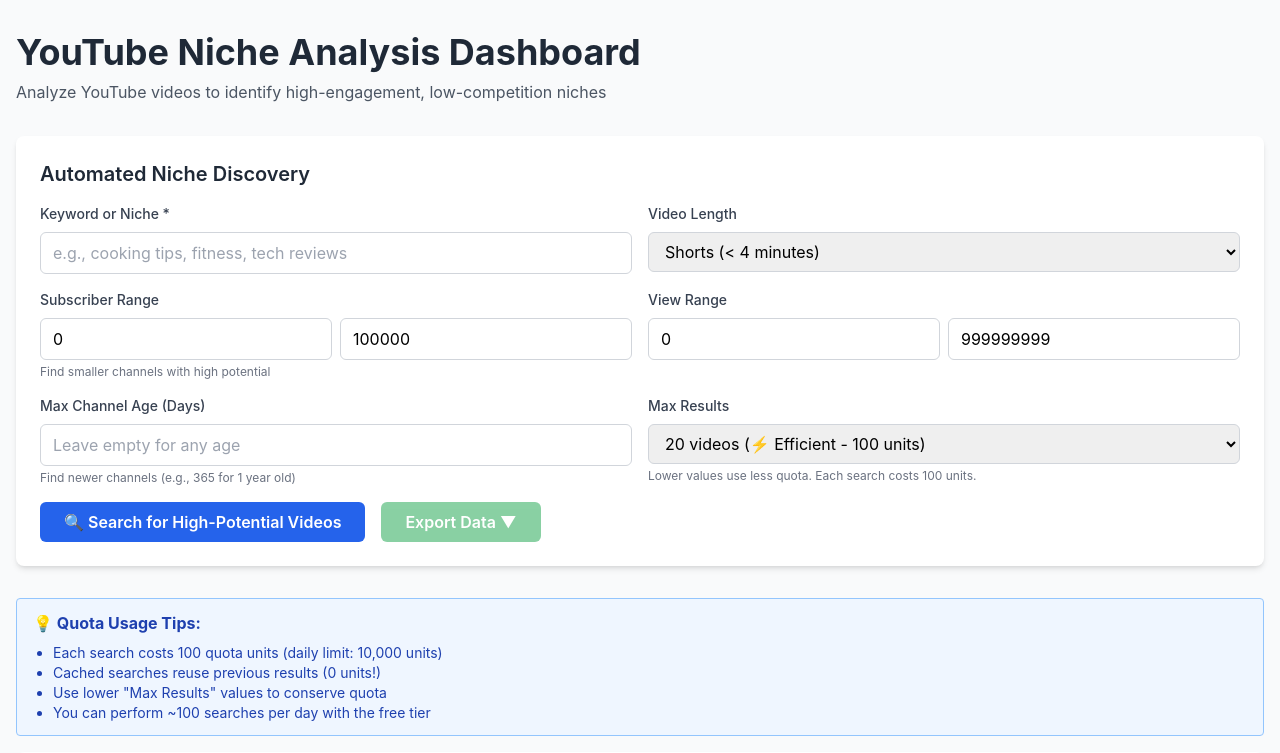
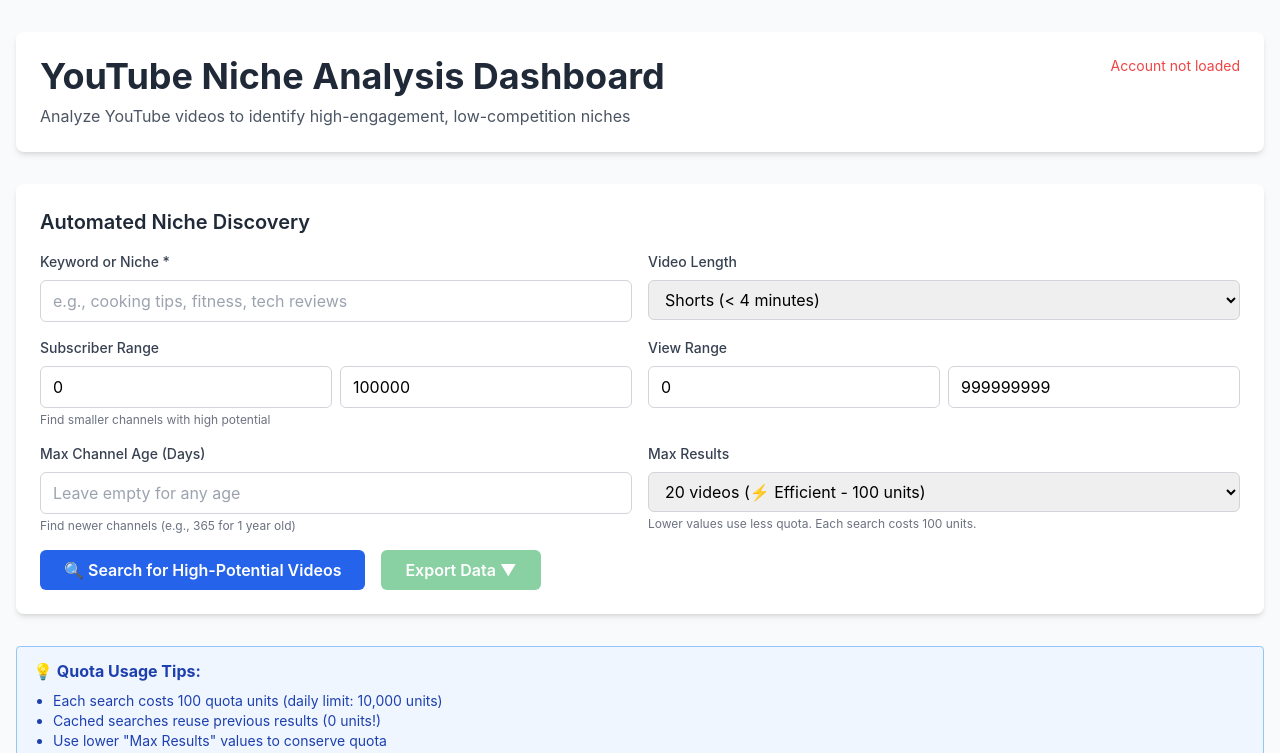
Before and after one commit to Anthonytesla02/YoutubeNichePro, a Flask app: page / in a window 1280 px wide. Shown: the top 753 px of the page. Run offline with Flask 3, Linux system fonts and the light colour scheme; some libraries are stand-ins or nearby versions.

Commit message:
Add ability to easily connect and manage YouTube account integration
Refactors Replit connector logic into separate functions and adds a new API endpoint for retrieving YouTube connection information, along with frontend updates to display account status and manage connections.

Replit-Commit-Author: Agent
Replit-Commit-Session-Id: d4433802-58b6-4c2e-9c33-de1d2448086f
Replit-Commit-Checkpoint-Type: full_checkpoint
Replit-Commit-Event-Id: 08c78eb2-ddfc-4ece-99ef-32734dd3378a
Replit-Commit-Screenshot-Url: https://storage.googleapis.com/screenshot-production-us-central1/6b38d1d1-4ba6-4a7f-9886-1cd3bbbeb0d8/d4433802-58b6-4c2e-9c33-de1d2448086f/ScET7Vx

```diff
--- a/app.py
+++ b/app.py
@@ -17,40 +17,54 @@ app.config['SECRET_KEY'] = os.getenv('SECRET_KEY', 'dev-secret-key')
 
 CACHE_FILE = 'data/cache.json'
 
+def get_replit_connector_headers():
+    """Get headers for Replit connector API calls"""
+    repl_identity = os.getenv('REPL_IDENTITY')
+    web_repl_renewal = os.getenv('WEB_REPL_RENEWAL')
+
+    x_replit_token = None
+    if repl_identity:
+        x_replit_token = 'repl ' + repl_identity
+    elif web_repl_renewal:
+        x_replit_token = 'depl ' + web_repl_renewal
+
+    if not x_replit_token:
+        raise Exception("Replit environment not configured")
+
+    return {
+        'Accept': 'application/json',
+        'X_REPLIT_TOKEN': x_replit_token
+    }
+
+def get_youtube_connection_info():
+    """Get YouTube connection info and settings"""
+    hostname = os.getenv('REPLIT_CONNECTORS_HOSTNAME')
+    if not hostname:
+        raise Exception("Replit environment not configured")
+
+    headers = get_replit_connector_headers()
+    response = requests.get(
+        f'https://{hostname}/api/v2/connection?include_secrets=true&connector_names=youtube',
+        headers=headers
+    )
+
+    if response.status_code != 200:
+        raise Exception(f"Failed to connect to YouTube connector: HTTP {response.status_code}")
+
+    connection_data = response.json()
+    if not connection_data.get('items'):
+        return None
+
+    return connection_data['items'][0]
+
 def get_youtube_client():
     """Get authenticated YouTube client using Replit integration"""
     try:
-        hostname = os.getenv('REPLIT_CONNECTORS_HOSTNAME')
-        x_replit_token = None
+        connection_settings = get_youtube_connection_info()
 
-        repl_identity = os.getenv('REPL_IDENTITY')
-        web_repl_renewal = os.getenv('WEB_REPL_RENEWAL')
-
-        if repl_identity:
-            x_replit_token = 'repl ' + repl_identity
-        elif web_repl_renewal:
-            x_replit_token = 'depl ' + web_repl_renewal
-
-        if not x_replit_token or not hostname:
-            raise Exception("Replit environment not configured")
-
-        print(f"Connecting to YouTube via Replit connector...")
-        response = requests.get(
-            f'https://{hostname}/api/v2/connection?include_secrets=true&connector_names=youtube',
-            headers={
-                'Accept': 'application/json',
-                'X_REPLIT_TOKEN': x_replit_token
-            }
-        )
-
-        if response.status_code != 200:
-            raise Exception(f"Failed to connect to YouTube connector: HTTP {response.status_code}")
-
-        connection_data = response.json()
-        if not connection_data.get('items'):
+        if not connection_settings:
             raise Exception("YouTube not connected. Please set up the YouTube integration.")
 
-        connection_settings = connection_data['items'][0]
         print(f"YouTube connector status: {connection_settings.get('status', 'unknown')}")
 
         settings = connection_settings.get('settings', {})
@@ -814,5 +828,110 @@ def export_all_videos_csv():
     except Exception as e:
         return jsonify({'error': str(e)}), 404
 
+@app.route('/api/account/info')
+def get_account_info():
+    """Get current YouTube account connection status"""
+    try:
+        connection_info = get_youtube_connection_info()
+
+        if not connection_info:
+            return jsonify({
+                'success': False,
+                'connected': False,
+                'error': 'No YouTube connection found'
+            }), 404
+
+        status = connection_info.get('status', 'unknown')
+
+        try:
+            youtube = get_youtube_client()
+
+            response = youtube.channels().list(
+                part='snippet,statistics',
+                mine=True
+            ).execute()
+
+            if response.get('items'):
+                channel = response['items'][0]
+                return jsonify({
+                    'success': True,
+                    'connected': True,
+                    'account': {
+                        'channel_name': channel['snippet']['title'],
+                        'channel_id': channel['id'],
+                        'subscriber_count': channel['statistics'].get('subscriberCount', 'Hidden'),
+                        'thumbnail': channel['snippet']['thumbnails'].get('default', {}).get('url', '')
+                    }
+                })
+        except Exception as api_error:
+            error_str = str(api_error)
+            if 'quotaExceeded' in error_str or '403' in error_str:
+                return jsonify({
+                    'success': True,
+                    'connected': True,
+                    'quota_exceeded': True,
+                    'account': {
+                        'channel_name': 'YouTube Connected',
+                        'channel_id': None,
+                        'subscriber_count': 'Quota exceeded',
+                        'thumbnail': ''
+                    }
+                })
+
+        return jsonify({
+            'success': True,
+            'connected': True,
+            'account': {
+                'channel_name': 'YouTube Connected',
+                'channel_id': None,
+                'subscriber_count': status,
+                'thumbnail': ''
+            }
+        })
+    except Exception as e:
+        return jsonify({
+            'success': False,
+            'connected': False,
+            'error': str(e)
+        }), 500
+
+@app.route('/api/account/disconnect', methods=['POST'])
+def disconnect_account():
+    """Disconnect YouTube account to allow reconnection with different account"""
+    try:
+        hostname = os.getenv('REPLIT_CONNECTORS_HOSTNAME')
+        if not hostname:
+            return jsonify({'error': 'Replit environment not configured'}), 500
+
+        connection_info = get_youtube_connection_info()
+        if not connection_info:
+            return jsonify({'error': 'No YouTube connection found'}), 404
+
+        connection_id = connection_info.get('id')
+        if not connection_id:
+            return jsonify({'error': 'Connection ID not found'}), 500
+
+        headers = get_replit_connector_headers()
+
+        delete_response = requests.delete(
+            f'https://{hostname}/api/v2/connection/{connection_id}',
+            headers=headers
+        )
+
+        if delete_response.status_code in [200, 204]:
+            return jsonify({
+                'success': True,
+                'message': 'YouTube account disconnected successfully. You will be prompted to reconnect on the next search.'
+            })
+        else:
+            return jsonify({
+                'error': f'Failed to disconnect: HTTP {delete_response.status_code}'
+            }), 500
+
+    except Exception as e:
+        import traceback
+        traceback.print_exc()
+        return jsonify({'error': str(e)}), 500
+
 if __name__ == '__main__':
     app.run(host='0.0.0.0', port=5000, debug=True)
--- a/templates/index.html
+++ b/templates/index.html
@@ -14,9 +14,16 @@
 </head>
 <body class="bg-gray-50">
     <div class="container mx-auto px-4 py-8">
-        <div class="mb-8">
-            <h1 class="text-4xl font-bold text-gray-800 mb-2">YouTube Niche Analysis Dashboard</h1>
-            <p class="text-gray-600">Analyze YouTube videos to identify high-engagement, low-competition niches</p>
+        <div class="mb-8 bg-white rounded-lg shadow-md p-6">
+            <div class="flex justify-between items-start">
+                <div>
+                    <h1 class="text-4xl font-bold text-gray-800 mb-2">YouTube Niche Analysis Dashboard</h1>
+                    <p class="text-gray-600">Analyze YouTube videos to identify high-engagement, low-competition niches</p>
+                </div>
+                <div id="accountInfo" class="text-right min-w-[200px]">
+                    <div class="text-sm text-gray-500">Loading account...</div>
+                </div>
+            </div>
         </div>
 
         <div class="bg-white rounded-lg shadow-md p-6 mb-8">
@@ -464,6 +471,58 @@
                 nicheList.append(nicheCard);
             });
         }
+
+        function loadAccountInfo() {
+            $.get('/api/account/info', function(response) {
+                if (response.success && response.account) {
+                    const account = response.account;
+                    const accountHtml = `
+                        <div class="flex items-center gap-3">
+                            ${account.thumbnail ? `<img src="${account.thumbnail}" class="w-10 h-10 rounded-full">` : ''}
+                            <div class="text-left">
+                                <div class="text-sm font-semibold text-gray-800">${account.channel_name}</div>
+                                <div class="text-xs text-gray-500">${account.subscriber_count !== 'Hidden' ? account.subscriber_count + ' subscribers' : 'Connected'}</div>
+                                <button
+                                    onclick="disconnectAccount()"
+                                    class="text-xs text-blue-600 hover:text-blue-800 underline mt-1">
+                                    Switch Account
+                                </button>
+                            </div>
+                        </div>
+                    `;
+                    $('#accountInfo').html(accountHtml);
+                }
+            }).fail(function() {
+                $('#accountInfo').html('<div class="text-sm text-red-500">Account not loaded</div>');
+            });
+        }
+
+        function disconnectAccount() {
+            if (!confirm('Are you sure you want to disconnect your YouTube account? You will need to reconnect on your next search.')) {
+                return;
+            }
+
+            $.ajax({
+                url: '/api/account/disconnect',
+                method: 'POST',
+                success: function(response) {
+                    if (response.success) {
+                        alert(response.message);
+                        $('#accountInfo').html('<div class="text-sm text-green-600">Account disconnected. Reconnect on next search.</div>');
+                    } else {
+                        alert('Error: ' + (response.error || 'Unknown error'));
+                    }
+                },
+                error: function(xhr) {
+                    const error = xhr.responseJSON?.error || 'Failed to disconnect account';
+                    alert('Error: ' + error);
+                }
+            });
+        }
+
+        $(document).ready(function() {
+            loadAccountInfo();
+        });
     </script>
 </body>
 </html>
```
Also changed, not shown: 1 other file.
